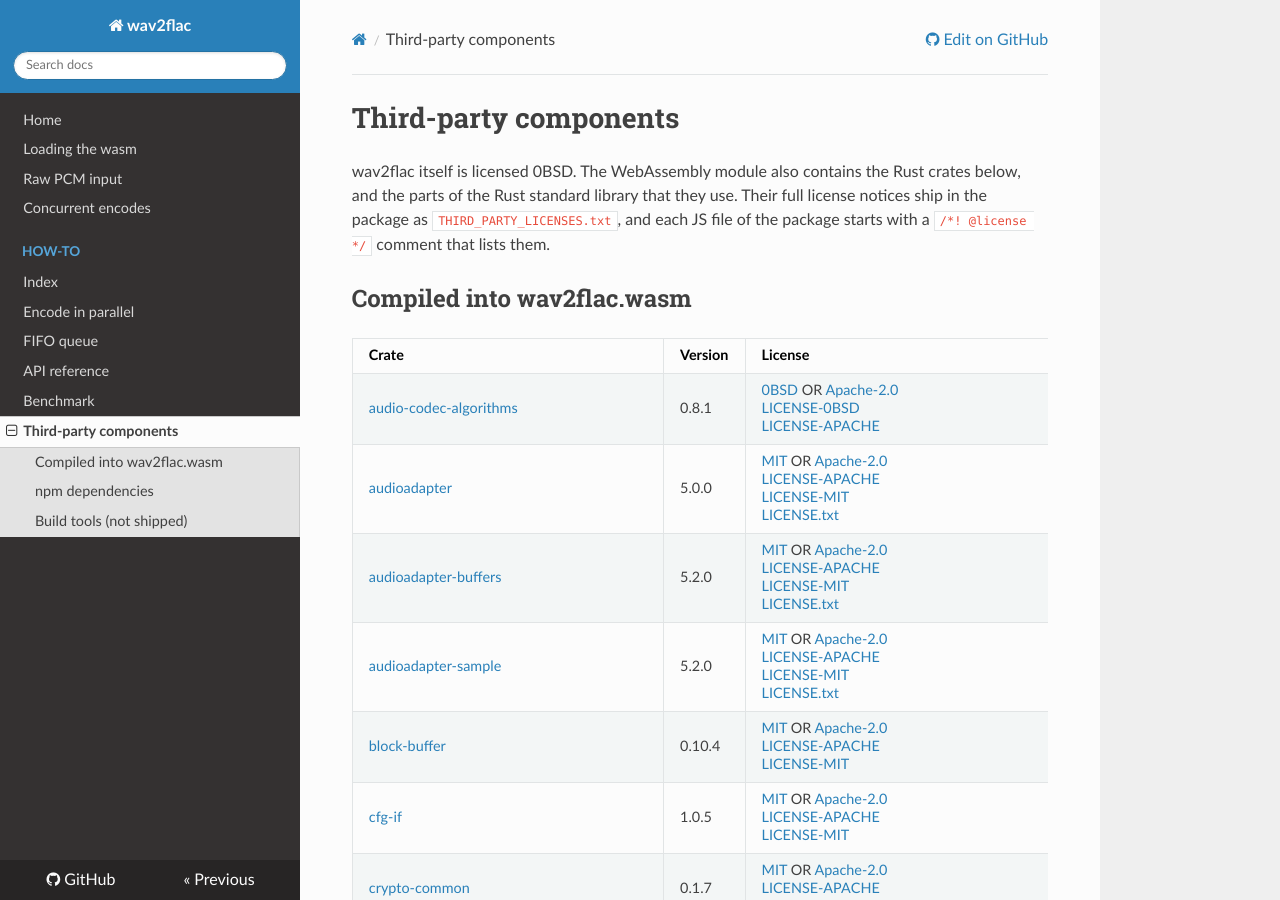
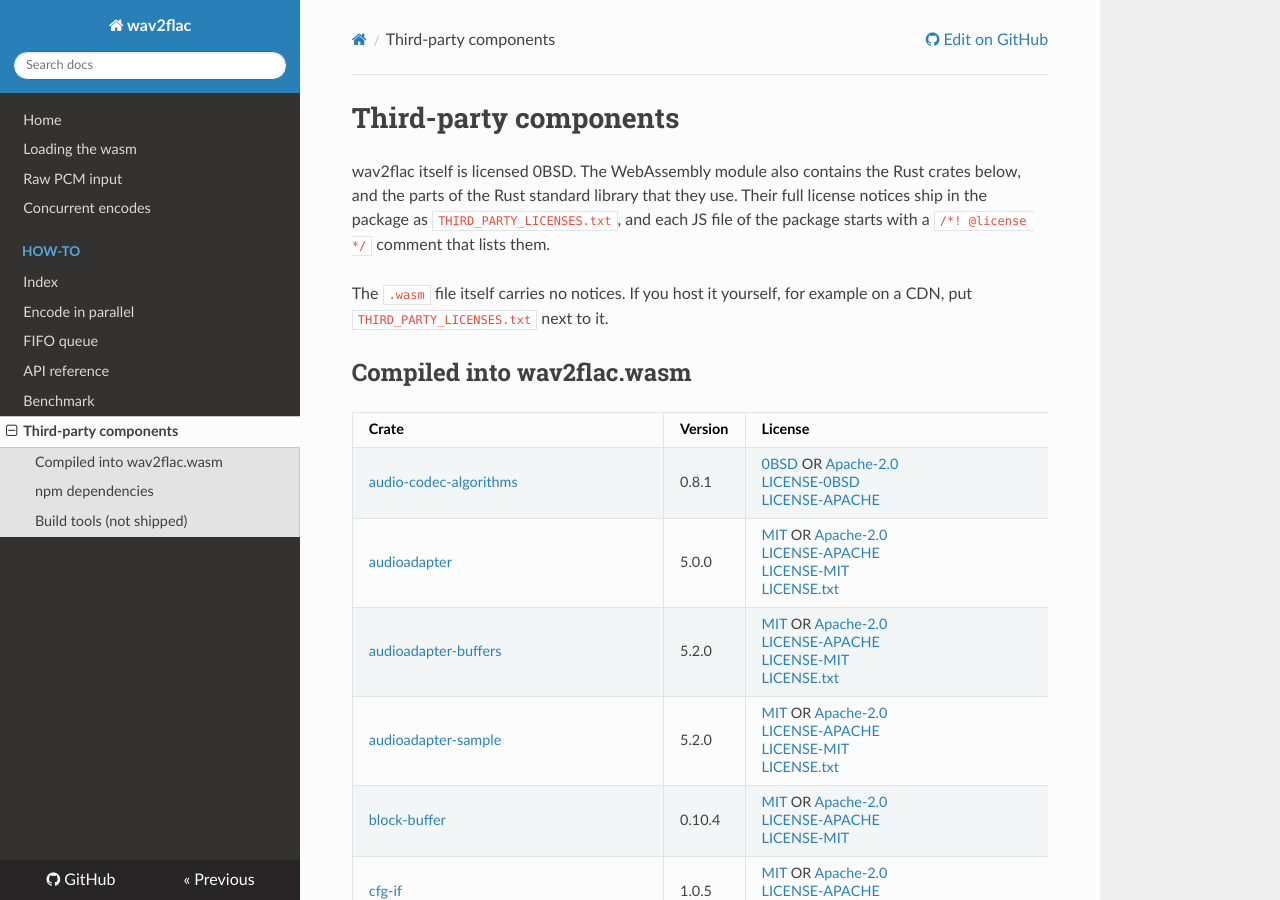
Before and after one commit to julianhille/wav2flac, an MkDocs documentation site: the page built from docs/third-party.md, in a window 1280 px wide and 900 px high. Built offline with MkDocs 1.6.1, drawn with Linux system fonts in a browser that asks for light colours; nearby versions of some CDN libraries.

Commit message:
Say to ship the notices with a self-hosted wasm
The .wasm carries no license notices of its own, and init(url) lets callers
serve it from anywhere. Tell them to put THIRD_PARTY_LICENSES.txt next to it.

```diff
--- a/docs/third-party.md
+++ b/docs/third-party.md
@@ -7,6 +7,9 @@
 Their full license notices ship in the package as
 `THIRD_PARTY_LICENSES.txt`, and each JS file of the package starts with a
 `/*! @license */` comment that lists them.
+
+The `.wasm` file itself carries no notices. If you host it yourself, for
+example on a CDN, put `THIRD_PARTY_LICENSES.txt` next to it.
 
 ## Compiled into wav2flac.wasm
 
```
Also changed, not shown: CHANGELOG.md (+2 -0 lines), README.md (+4 -3 lines), 1 other file.
